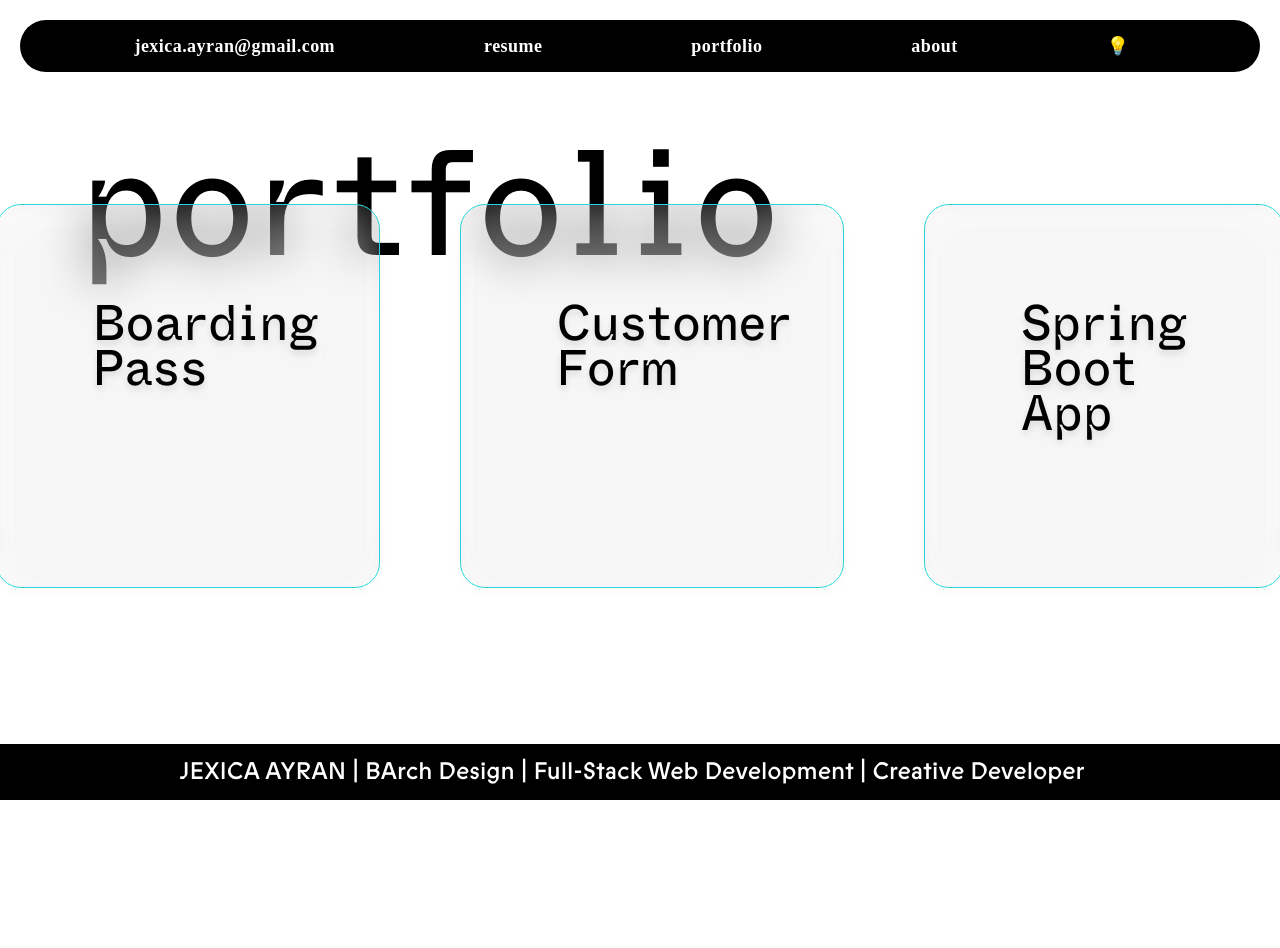
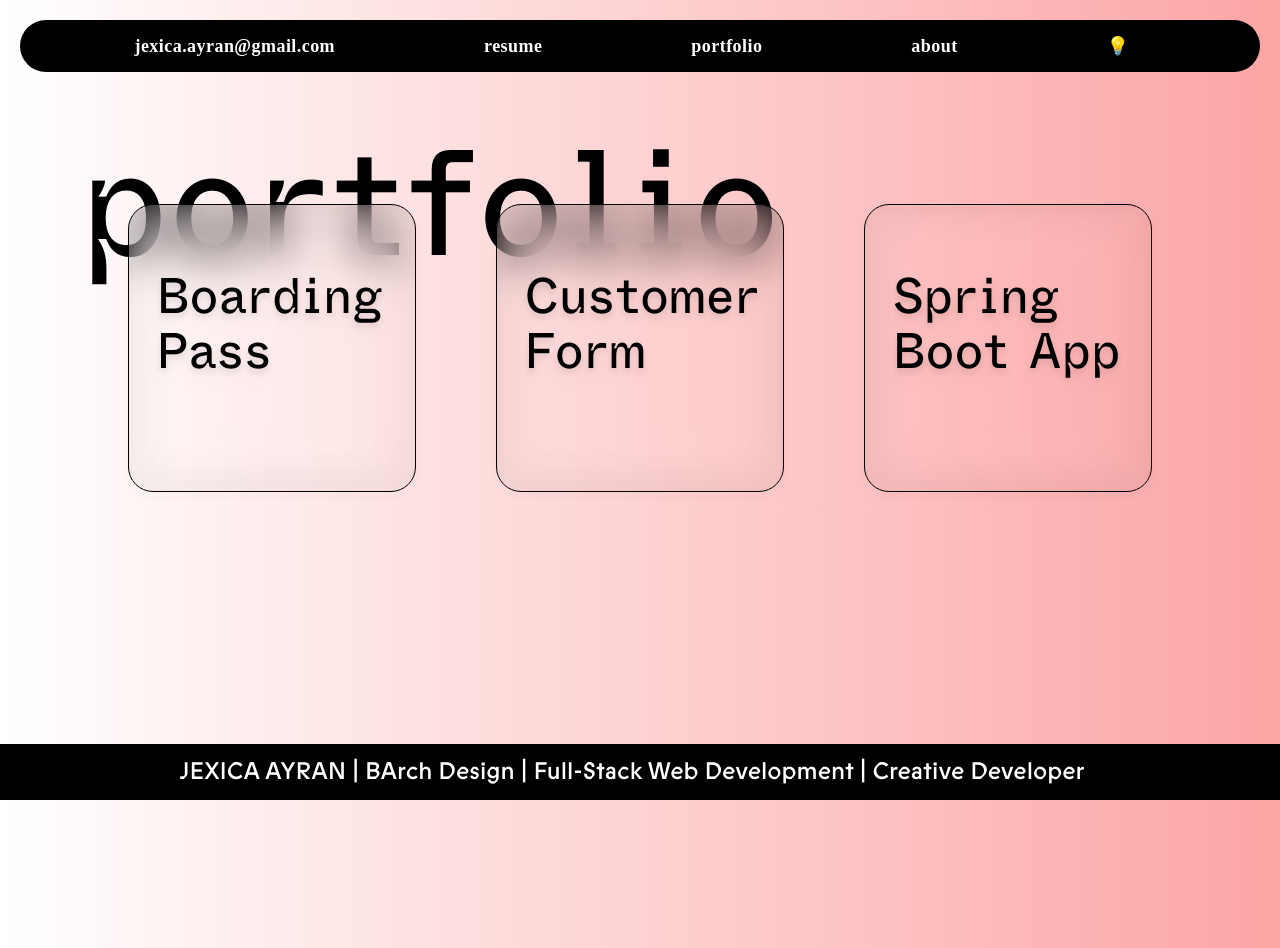
Before and after one commit to xicaz/GenSpark, a React (Create React App) app in the folder react-portfolio/client/: page /portfolio in a window 1280 px wide. Built offline with nearby package versions, Linux system fonts and the light colour scheme; a web font is replaced by a local one.

Commit message:
about page

```diff
--- a/react-portfolio/client/src/Components/Buttons/GlassButton.jsx
+++ b/react-portfolio/client/src/Components/Buttons/GlassButton.jsx
@@ -3,7 +3,7 @@ import "./GlassButton.css";
 
 export default function GlassButton() {
   return (
-    <div className="w-screen  relative">
+    <div className="w-screen relative">
       <div className="z-10 text-2xl pb-10  glass-body  w-screen  flex  flex-col lg:flex-row md:flex-col sm:flex-col justify-center">
         <div className="">
           <div className=" mx-5 mt-10  w-96">
--- a/react-portfolio/client/src/Components/InfoFooter/InfoFooter.jsx
+++ b/react-portfolio/client/src/Components/InfoFooter/InfoFooter.jsx
@@ -5,7 +5,7 @@ import "./InfoFooter.css";
 export default function InfoFooter() {
   return (
     <Link to="/" exact>
-      <div className="hover:underline underline-offset-8 sticky bottom-0 left-0 footer-body text-2xl font-medium bg-black whitespace-nowrap  py-3 pr-14 pl-10 text-white w-full">
+      <div className="m-0 hover:underline underline-offset-8 sticky bottom-0 left-0 footer-body text-2xl font-medium bg-black whitespace-nowrap  py-3 pr-14 pl-10 text-white w-full">
         <p className=" flex justify-around">
           {/* JEXICA AYRAN () =&gt; BArch &#8594; Design &#8594; Full-Stack Web
           Development &#8594; Creative Developer */}
--- a/react-portfolio/client/src/Components/Layout/Layout.jsx
+++ b/react-portfolio/client/src/Components/Layout/Layout.jsx
@@ -5,9 +5,11 @@ import TopNav from "../TopNav/TopNav";
 export default function Layout(props) {
   return (
     <>
-      <TopNav />
-      {props.children}
-      <InfoFooter />
+      <div className={props.className}>
+        <TopNav />
+        {props.children}
+        <InfoFooter />
+      </div>
     </>
   );
 }
--- a/react-portfolio/client/src/Screens/About.jsx
+++ b/react-portfolio/client/src/Screens/About.jsx
@@ -5,7 +5,29 @@ export default function About() {
   return (
     <>
       <Layout>
-        <div className="w-full h-screen"></div>
+        <div className="p-10 w-screen h-screen flex flex-row justify-center mb-0 sm:mb-44 md:mb-44 lg:mb-0 ">
+          <div className="  p-12 glassmorphism-bg mx-5 h-max lg:max-h-96 md:h-max sm:h-min top-0 left-0  relative border border-black rounded-large">
+            <div className=" w-full z-10">
+              <p className="leading-8 bold text-xl">
+                Hello, <br />
+                <br />
+                I’m a creative developer from SF Bay Area, currently based in
+                NYC.
+                <br />
+                <br />
+                2016: Barch from California College of the Arts. (SF, CA)
+                <br className="mb-7 block" />
+                2018: multi-discplinary designer and self-teaching programming
+                basics. (NYC, NY)
+                <br className="mb-7 block" />
+                2021: General Assembly: Fullstack Development Bootcamp. MERN
+                tech stack + Ruby on Rails. (NYC, NY) <br />
+                <br />
+                Based in NYC + Open to remote work.
+              </p>
+            </div>
+          </div>
+        </div>
       </Layout>
     </>
   );
--- a/react-portfolio/client/src/Screens/Portfolio.css
+++ b/react-portfolio/client/src/Screens/Portfolio.css
@@ -7,5 +7,5 @@
   font-family: "ABC Whyte Inktrap";
   color: white;
   font-size: 50px;
-  line-height: 45px;
+  line-height: 55px;
 }
--- a/react-portfolio/client/src/Screens/Portfolio.jsx
+++ b/react-portfolio/client/src/Screens/Portfolio.jsx
@@ -3,30 +3,31 @@ import Layout from "../Components/Layout/Layout";
 import "../Screens/Portfolio.css";
 
 export default function Portfolio() {
+  const classBg = "bg-gradient-to-r from-white to-red-300";
   const projectContainerClass =
-    "mx-10  p-24 drop-shadow-lg border border-red rounded-large w-96 h-96 filter invert backdrop-invert backdrop-opacity-50  backdrop-blur-xl z-1";
+    "mb-5 hover:border-black border border-white mx-10  p-16 px-7 drop-shadow-lg rounded-large w-72 h-72 filter invert backdrop-invert backdrop-blur-xl z-1";
   return (
     <>
-      <Layout>
+      <Layout className={classBg}>
         <div className="z-0 portfolio-logo absolute pl-20  ">portfolio</div>
-        <div className="w-screen h-screen pt-28">
-          <div className="flex flex-row justify-center">
+        <div className=" flex w-screen h-screen pt-28 m-auto justify-around ">
+          <div className="justify-around flex  flex-col  lg:flex-row md:flex-col sm:flex-col ">
             <div className={projectContainerClass}>
-              <span className="z-20 text-wrap project-name text-black">
+              <span className="z-20 text-wrap project-name text-black underline-offset-8 hover:underline">
                 <a href="https://github.com/xicaz/GenSpark/tree/main/boarding-pass">
                   Boarding Pass
                 </a>
               </span>
             </div>
             <div className={projectContainerClass}>
-              <span className="z-20 text-wrap project-name text-black">
+              <span className="z-20 text-wrap project-name text-black underline-offset-8 hover:underline">
                 <a href="https://github.com/xicaz/GenSpark/tree/main/frontend-webform">
                   Customer Form
                 </a>
               </span>
             </div>
             <div className={projectContainerClass}>
-              <span className="z-20 text-wrap project-name text-black">
+              <span className="z-20 text-wrap project-name text-black underline-offset-8 hover:underline">
                 <a href="https://github.com/xicaz/GenSpark/tree/main/SpringBootApp">
                   Spring Boot App
                 </a>
--- a/react-portfolio/client/src/index.css
+++ b/react-portfolio/client/src/index.css
@@ -74,13 +74,18 @@
   font-weight: thin;
 }
 
+* {
+  margin: 0;
+  padding: 0;
+}
+
 body {
   overscroll-behavior: none;
   overscroll-behavior-y: none;
   overflow-x: hidden;
-  font-family: -apple-system, BlinkMacSystemFont, "Segoe UI", "Roboto", "Oxygen",
-    "Ubuntu", "Cantarell", "Fira Sans", "Droid Sans", "Helvetica Neue",
-    sans-serif;
+  font-family: "ABC Social", -apple-system, BlinkMacSystemFont, "Segoe UI",
+    "Roboto", "Oxygen", "Ubuntu", "Cantarell", "Fira Sans", "Droid Sans",
+    "Helvetica Neue", sans-serif;
   -webkit-font-smoothing: antialiased;
   -moz-osx-font-smoothing: grayscale;
 }
```
